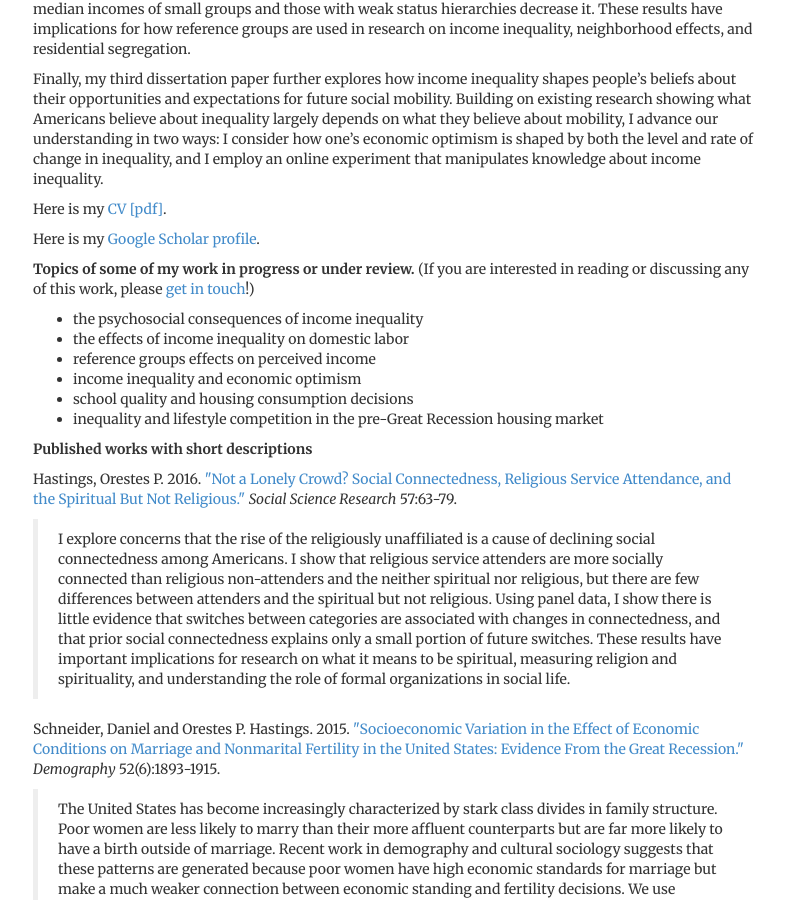
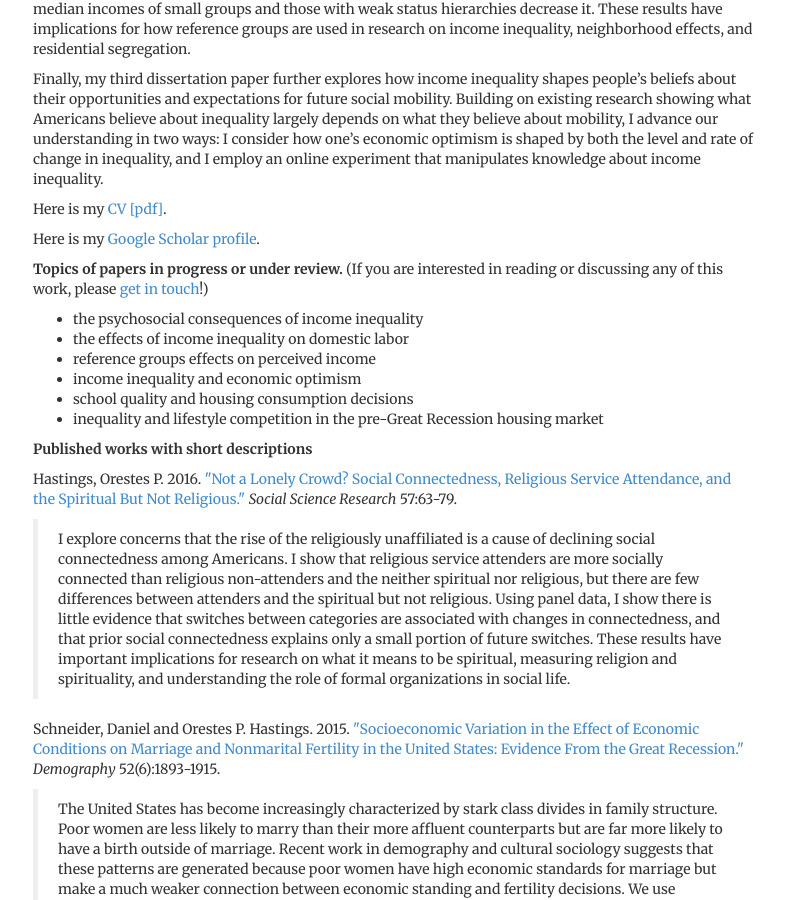
Before and after one commit to ophastings/ophastings.github.io, a Jekyll site: the page built from research/index.html, in a window 1280 px wide and 900 px high, scrolled down 646 px. Shown: the whole window, without its empty margins (247-1032 px from the left). Built offline with Jekyll 4.4.1, drawn with Linux system fonts in a browser that asks for light colours; comment, search, counter and statistics services are not loaded.

Commit message:
update research

```diff
--- a/research/index.html
+++ b/research/index.html
@@ -24,7 +24,7 @@ description: Research page of ophastings.com, the website of Orestes Hastings, a
 
 <p>Here is my <a href="https://scholar.google.com/citations?user=3KgSYjsAAAAJ&hl=en">Google Scholar profile</a>.</p>
 
-<p><b>Topics of some of my work in progress or under review.</b>
+<p><b>Topics of papers in progress or under review.</b>
 (If you are interested in reading or discussing any of this work, please <a href="../contact">get in touch</a>!)</p>
 
 <ul>
```
